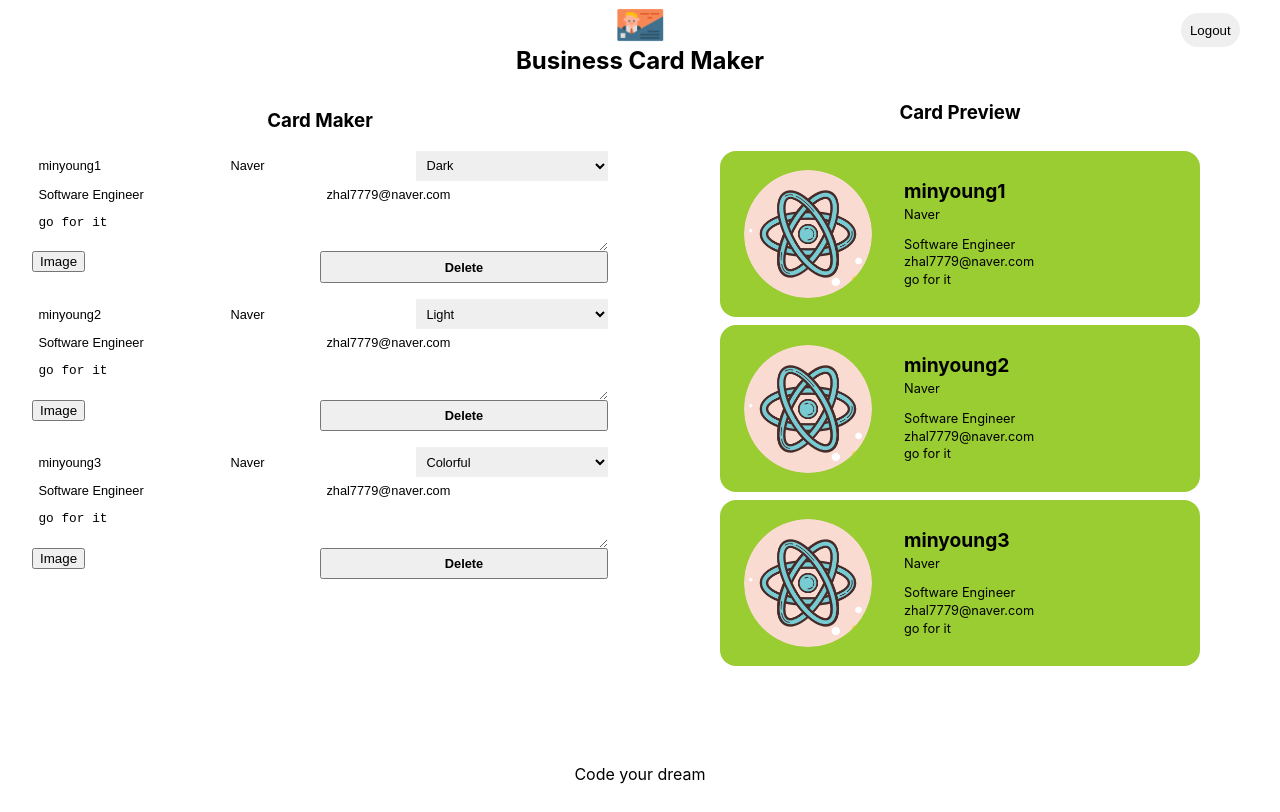
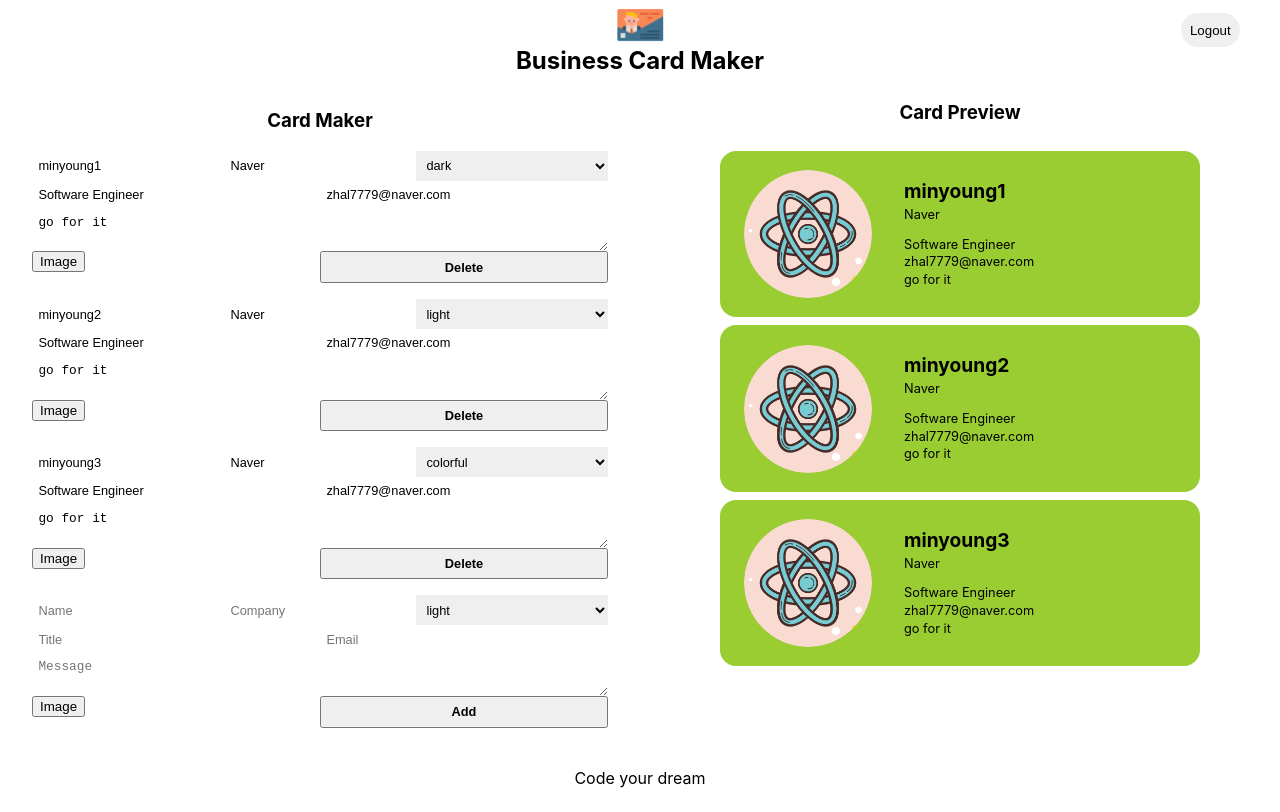
Before and after one commit to zhal7779/card_maker, a React (Create React App) app: page /maker in a window 1280 px wide. Built offline with nearby package versions, Linux system fonts and the light colour scheme; no server answers; sample sign-in values are in the browser's storage.

Commit message:
add CardAddForm component

```diff
--- /dev/null
+++ b/src/components/card_add_form/card_add_form.jsx
@@ -0,0 +1,62 @@
+import React from 'react';
+import { useRef } from 'react';
+import Button from '../button/button';
+import ImageFileInput from '../image_filie_input/image_file_input';
+import styles from './card_add_form.module.css';
+
+const CardAddForm = ({onAdd}) => {
+    const formRef = useRef();
+    const nameRef = useRef();
+    const companyRef = useRef();
+    const themeRef = useRef();
+    const titleRef = useRef();
+    const emailRef = useRef();
+    const messageRef = useRef();
+
+    const onSubmit = (event) => {
+        console.log(event);
+        event.preventDefault();
+        const card = {
+            id: Date.now(),//uuid
+            name: nameRef.current.value || '',
+            company: companyRef.current.value || '',
+            theme: themeRef.current.value,
+            title: titleRef.current.value || '',
+            email: emailRef.current.value || '',
+            message: messageRef.current.value || '',
+            filieName: '',
+            fileURL: '',
+
+        };
+        formRef.current.reset();
+        onAdd(card);
+    };
+
+
+    return (
+        <form ref={formRef}className={styles.form}>
+            <input
+                ref={nameRef} className={styles.input} type="text" name="name" placeholder="Name"/>
+            <input
+                ref={companyRef} className={styles.input} type="text" name="company" placeholder="Company"/>
+            <select
+                ref={themeRef} className={styles.select} name="theme" placeholder="Theme">
+                <option placeholder="light">light</option>
+                <option placeholder="dark">dark</option>
+                <option placeholder="colorful">colorful</option>
+            </select>
+            <input
+                ref={titleRef} className={styles.input} type="text" name="title" placeholder="Title"/>
+            <input
+                ref={emailRef} className={styles.input} type="text" name="email" placeholder="Email"/>
+            <textarea
+                ref={messageRef} className={styles.textarea} name="message" placeholder="Message" ></textarea>
+            <div className={styles.fileInput}>
+                <ImageFileInput />
+            </div>
+            <Button name="Add" onClick={onSubmit} />
+        </form>
+    )
+}
+
+export default CardAddForm;
--- /dev/null
+++ b/src/components/card_add_form/card_add_form.module.css
@@ -0,0 +1,45 @@
+@value makerBlack, makerWhite from '../../common/colors.css';
+
+.form {
+    display: flex;
+    width: 100%;
+    flex-wrap: wrap;
+    border-top: 1px solid makerBlack;
+    border-left: 1px solid makerBlack;
+    margin-bottom: 1em;
+}
+
+.input,
+.textarea,
+.select,
+.button,
+.fileInput {
+    font-size: 0.8rem;
+    width: 100%;
+    border: 0;
+    padding: 0.5em;
+    border-bottom: 1px solid makerBlack;
+    border-right: 1px solid makerBlack;
+    background: makerWhite;
+}
+
+.input,
+.select {
+    flex: 1 1 30%;
+}
+
+.fileInput {
+    padding: 0;
+    flex: 1 1 50%;
+}
+
+.input:focus,
+.textarea:focus,
+.select:focus,
+.button:focus {
+    outline: 0;
+}
+
+.textarea {
+    flex-basis: 100%;
+}
--- a/src/components/card_edit_form/card_edit_form.jsx
+++ b/src/components/card_edit_form/card_edit_form.jsx
@@ -22,9 +22,9 @@
             <input className={styles.input} type="text" name="name" value={name}/>
             <input className={styles.input} type="text" name="company" value={company}/>
             <select className={styles.select} name="theme" value={theme}>
-                <option value="light">Light</option>
-                <option value="dark">Dark</option>
-                <option value="colorful">Colorful</option>
+                <option value="light">light</option>
+                <option value="dark">dark</option>
+                <option value="colorful">colorful</option>
             </select>
             <input className={styles.input} type="text" name="title" value={title}/>
             <input className={styles.input} type="text" name="email" value={email}/>
--- a/src/components/editor/editor.jsx
+++ b/src/components/editor/editor.jsx
@@ -1,12 +1,14 @@
 import React from 'react';
+import CardAddForm from '../card_add_form/card_add_form';
 import CardEditForm from '../card_edit_form/card_edit_form';
 import styles from './editor.module.css';
 
-const Editor = ({cards}) => (<section className={styles.editor}>
+const Editor = ({cards, addCard}) => (<section className={styles.editor}>
     <h1 className={styles.title}>Card Maker</h1>
     {cards.map(card =>(
-                <CardEditForm card={card} />
-            ))}
+        <CardEditForm key={card.id} card={card} />
+    ))}
+    <CardAddForm onAdd={addCard}/>
 </section>
 );
 
--- a/src/components/maker/maker.jsx
+++ b/src/components/maker/maker.jsx
@@ -56,11 +56,16 @@
         });
     });
 
+    const addCard = (card) =>{
+        const updated = [...cards, card];
+        setCards(updated);
+    }
+
     return (
         <section className={styles.maker}>
             <Header onLogout={onLogout}/>
             <div className={styles.container}>
-                <Editor cards ={cards}/>
+                <Editor cards ={cards} addCard={addCard}/>
                 <Preview cards ={cards}/>
             </div>
             <Footer />
```
